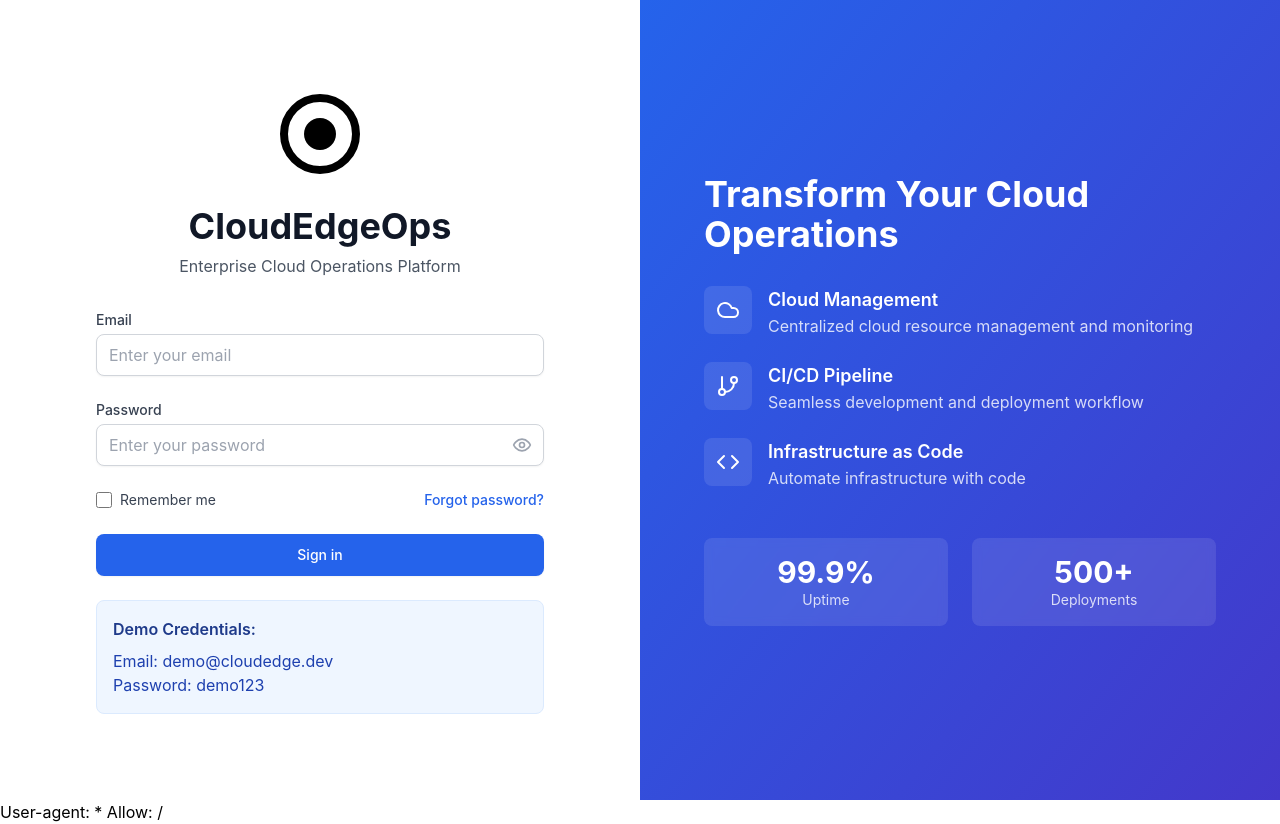
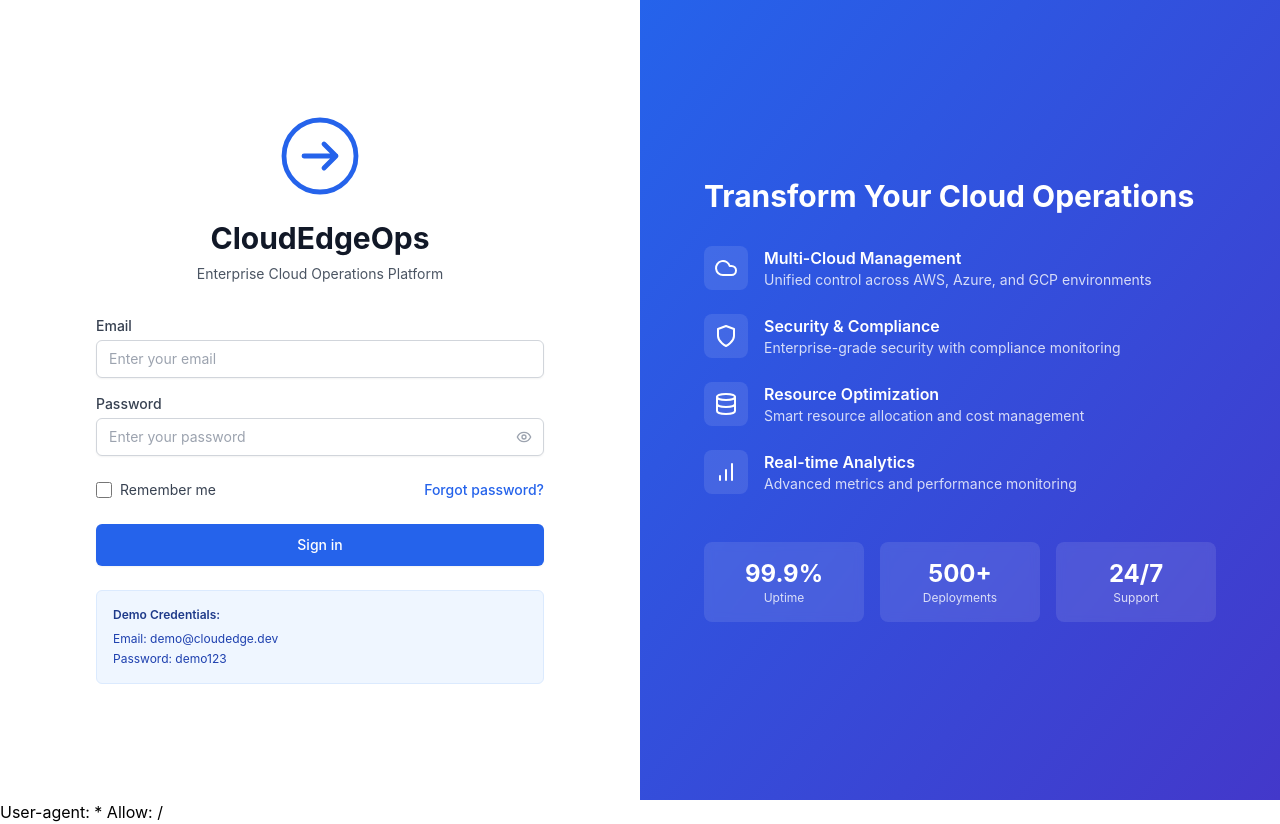
Before and after one commit to apatilgtn/OpsCanvas-IDP, a React (Create React App) app in the folder frontend/: page /login in a window 1280 px wide. Built offline with nearby package versions, Linux system fonts and the light colour scheme.

Commit message:
update logo

```diff
--- a/frontend/src/components/CloudEdgeLogo.jsx
+++ b/frontend/src/components/CloudEdgeLogo.jsx
@@ -1,26 +1,36 @@
-// src/components/CloudEdgeLogo.jsx
 import React from 'react';
 
-const CloudEdgeLogo = ({ className }) => (
-  <svg className={className} viewBox="0 0 40 40" fill="none" xmlns="http://www.w3.org/2000/svg">
-    <defs>
-      <linearGradient id="cloudGradient" x1="0%" y1="0%" x2="100%" y2="100%">
-        <stop offset="0%" stopColor="#3B82F6" />
-        <stop offset="100%" stopColor="#60A5FA" />
-      </linearGradient>
-    </defs>
-    <circle cx="20" cy="20" r="18" fill="currentColor" fillOpacity="0.1" stroke="currentColor" strokeWidth="2" />
+const CloudEdgeLogo = ({ className = 'h-8 w-8' }) => {
+  return (
+    <div className={`${className} relative`}>
+      <svg
+        viewBox="0 0 100 100"
+        fill="none"
+        xmlns="http://www.w3.org/2000/svg"
+        className="w-full h-full"
+      >
+        {/* Outer Circle */}
+        <circle
+          cx="50"
+          cy="50"
+          r="45"
+          stroke="currentColor"
+          strokeWidth="6"
+          className="text-blue-600"
+        />
+
+        {/* Arrow */}
         <path
-      d="M18 20L20 17M20 17L22 20M20 17V23"
+          d="M30 50 L70 50 M55 35 L70 50 L55 65"
           stroke="currentColor"
-      strokeWidth="2"
+          strokeWidth="6"
           strokeLinecap="round"
+          strokeLinejoin="round"
+          className="text-blue-600"
         />
-    <circle cx="20" cy="17" r="1.5" fill="currentColor" />
-    <circle cx="18" cy="20" r="1.5" fill="currentColor" />
-    <circle cx="22" cy="20" r="1.5" fill="currentColor" />
-    <circle cx="20" cy="23" r="1.5" fill="currentColor" />
       </svg>
+    </div>
   );
+};
 
 export default CloudEdgeLogo;
--- a/frontend/src/components/SidebarMenu.tsx
+++ b/frontend/src/components/SidebarMenu.tsx
@@ -1,4 +1,5 @@
 import React, { useState } from 'react';
+import { useLocation, Link } from 'react-router-dom';
 import {
   LayoutGrid,
   Box,
@@ -9,48 +10,88 @@ import {
   Users,
   Shield,
   FileText,
-  Settings
+  Settings,
+  ChevronDown,
+  MonitorDot,
+  Cloud,
+  Activity
 } from 'lucide-react';
+import CloudEdgeLogo from './CloudEdgeLogo';
 
 const SidebarMenu = () => {
-  const [activeItem, setActiveItem] = useState('Overview');
+  const location = useLocation();
+  const [expandedSection, setExpandedSection] = useState<string | null>(null);
 
   const menuItems = [
-    { name: 'Overview', icon: LayoutGrid },
-    { name: 'Service Catalog', icon: Box },
-    { name: 'Components', icon: Component },
-    { name: 'APIs', icon: Code2 },
-    { name: 'Resources', icon: Database },
-    { name: 'Systems', icon: Server },
-    { name: 'Teams', icon: Users },
-    { name: 'Security', icon: Shield },
-    { name: 'Documentation', icon: FileText },
-    { name: 'Settings', icon: Settings }
+    {
+      name: 'Overview',
+      icon: LayoutGrid,
+      path: '/dashboard',
+    },
+    {
+      name: 'Service Catalog',
+      icon: Box,
+      path: '/catalog',
+      subItems: [
+        { name: 'Services', icon: MonitorDot, path: '/catalog/services' },
+        { name: 'Metrics', icon: Activity, path: '/catalog/metrics' }
+      ]
+    },
+    {
+      name: 'Components',
+      icon: Component,
+      path: '/components',
+      subItems: [
+        { name: 'UI Components', icon: Box, path: '/components/ui' },
+        { name: 'Backend Services', icon: Server, path: '/components/backend' }
+      ]
+    },
+    {
+      name: 'APIs',
+      icon: Code2,
+      path: '/apis'
+    },
+    {
+      name: 'Resources',
+      icon: Database,
+      path: '/resources',
+      subItems: [
+        { name: 'Cloud Resources', icon: Cloud, path: '/resources/cloud' },
+        { name: 'On-Premise', icon: Server, path: '/resources/onprem' }
+      ]
+    },
+    {
+      name: 'Infrastructure',
+      icon: Server,
+      path: '/infrastructure'
+    },
+    {
+      name: 'Teams',
+      icon: Users,
+      path: '/teams'
+    },
+    {
+      name: 'Security',
+      icon: Shield,
+      path: '/security'
+    },
+    {
+      name: 'Documentation',
+      icon: FileText,
+      path: '/docs'
+    },
+    {
+      name: 'Settings',
+      icon: Settings,
+      path: '/settings'
+    }
   ];
 
+  const isPathActive = (path: string) => {
+    return location.pathname === path || location.pathname.startsWith(`${path}/`);
+  };
+
   return (
-    <div className="w-64 min-h-screen bg-gray-50 border-r border-gray-200">
-      <nav className="p-4">
-        {menuItems.map((item) => {
-          const Icon = item.icon;
-          return (
-            <button
-              key={item.name}
-              onClick={() => setActiveItem(item.name)}
-              className={`w-full flex items-center px-4 py-2 my-1 rounded-lg text-sm transition-colors duration-150 ${
-                activeItem === item.name
-                  ? 'bg-blue-100 text-blue-600'
-                  : 'text-gray-600 hover:bg-gray-100'
-              }`}
-            >
-              <Icon size={18} className="mr-3" />
-              <span>{item.name}</span>
-            </button>
-          );
-        })}
-      </nav>
-    </div>
-  );
-};
-
-export default SidebarMenu;
+    <div className="w-56 min-h-screen bg-[#1a1f2a] border-r border-gray-800">
+      {/* Logo */}
+      <div className="h-14 flex items
--- a/frontend/src/pages/LoginPage.jsx
+++ b/frontend/src/pages/LoginPage.jsx
@@ -1,7 +1,16 @@
 import React, { useState } from 'react';
 import { useNavigate } from 'react-router-dom';
-import { Eye, EyeOff, Cloud, Code, GitBranch } from 'lucide-react';
-import OceanWaveLogo from '../components/OceanWaveLogo';
+import {
+  Eye,
+  EyeOff,
+  Cloud,
+  Code,
+  GitBranch,
+  Shield,
+  Database,
+  BarChart
+} from 'lucide-react';
+import CloudEdgeLogo from '../components/CloudEdgeLogo';
 
 const LoginPage = () => {
   const navigate = useNavigate();
@@ -13,25 +22,31 @@ const LoginPage = () => {
     password: ''
   });
 
-  // Platform features showcase
+  // Updated Platform features
   const features = [
     {
       icon: <Cloud className="h-6 w-6" />,
-      title: "Cloud Management",
-      description: "Centralized cloud resource management and monitoring",
+      title: "Multi-Cloud Management",
+      description: "Unified control across AWS, Azure, and GCP environments",
       color: "text-blue-500"
     },
     {
-      icon: <GitBranch className="h-6 w-6" />,
-      title: "CI/CD Pipeline",
-      description: "Seamless development and deployment workflow",
+      icon: <Shield className="h-6 w-6" />,
+      title: "Security & Compliance",
+      description: "Enterprise-grade security with compliance monitoring",
       color: "text-green-500"
     },
     {
-      icon: <Code className="h-6 w-6" />,
-      title: "Infrastructure as Code",
-      description: "Automate infrastructure with code",
+      icon: <Database className="h-6 w-6" />,
+      title: "Resource Optimization",
+      description: "Smart resource allocation and cost management",
       color: "text-purple-500"
+    },
+    {
+      icon: <BarChart className="h-6 w-6" />,
+      title: "Real-time Analytics",
+      description: "Advanced metrics and performance monitoring",
+      color: "text-indigo-500"
     }
   ];
 
@@ -50,12 +65,10 @@ const LoginPage = () => {
     setError('');
 
     try {
-      // Simulate API call
       await new Promise(resolve => setTimeout(resolve, 1000));
-
       if (credentials.email === 'demo@cloudedge.dev' && credentials.password === 'demo123') {
         localStorage.setItem('isAuthenticated', 'true');
-        navigate('/dashboard');
+        navigate('/dashboard', { replace: true });
       } else {
         setError('Invalid credentials. Please check your email and password.');
       }
@@ -67,27 +80,31 @@ const LoginPage = () => {
   };
 
   return (
-    <div className="min-h-screen flex flex-col md:flex-row bg-gray-50">
+    <div className="min-h-screen flex flex-col md:flex-row bg-[#f0f2f5]">
       {/* Left Panel - Login Form */}
       <div className="w-full md:w-1/2 flex items-center justify-center p-8 bg-white">
         <div className="max-w-md w-full space-y-8">
           {/* Logo and Title */}
           <div className="text-center">
             <div className="flex justify-center mb-6">
-              <OceanWaveLogo className="h-24 w-24" />
+              <CloudEdgeLogo className="h-20 w-20" />
             </div>
-            <h1 className="text-4xl font-bold text-gray-900">CloudEdgeOps</h1>
-            <p className="mt-2 text-gray-600">Enterprise Cloud Operations Platform</p>
+            <h1 className="text-3xl font-bold text-gray-900">CloudEdgeOps</h1>
+            <p className="mt-2 text-sm text-gray-600">Enterprise Cloud Operations Platform</p>
           </div>
 
           {/* Login Form */}
           <form className="mt-8 space-y-6" onSubmit={handleLogin}>
             {error && (
-              <div className="bg-red-50 text-red-500 p-3 rounded-md text-sm">
+              <div className="bg-red-50 border border-red-200 text-red-600 px-4 py-3 rounded-md text-sm flex items-center">
+                <svg className="w-4 h-4 mr-2" fill="none" stroke="currentColor" viewBox="0 0 24 24">
+                  <path strokeLinecap="round" strokeLinejoin="round" strokeWidth="2" d="M12 8v4m0 4h.01M21 12a9 9 0 11-18 0 9 9 0 0118 0z" />
+                </svg>
                 {error}
               </div>
             )}
 
+            <div className="space-y-4">
               <div>
                 <label htmlFor="email" className="block text-sm font-medium text-gray-700">
                   Email
@@ -97,8 +114,8 @@ const LoginPage = () => {
                   name="email"
                   type="email"
                   required
-                className="mt-1 block w-full px-3 py-2 border border-gray-300 rounded-lg shadow-sm
-                         focus:outline-none focus:ring-2 focus:ring-blue-500 focus:border-blue-500
+                  className="mt-1 block w-full px-3 py-2 border border-gray-300 rounded-md shadow-sm
+                           text-sm focus:outline-none focus:ring-2 focus:ring-blue-500 focus:border-blue-500
                            transition-colors duration-200"
                   placeholder="Enter your email"
                   value={credentials.email}
@@ -116,8 +133,8 @@ const LoginPage = () => {
                     name="password"
                     type={showPassword ? 'text' : 'password'}
                     required
-                  className="block w-full px-3 py-2 border border-gray-300 rounded-lg shadow-sm
-                           focus:outline-none focus:ring-2 focus:ring-blue-500 focus:border-blue-500
+                    className="block w-full px-3 py-2 border border-gray-300 rounded-md shadow-sm
+                             text-sm focus:outline-none focus:ring-2 focus:ring-blue-500 focus:border-blue-500
                              transition-colors duration-200"
                     placeholder="Enter your password"
                     value={credentials.password}
@@ -128,8 +145,9 @@ const LoginPage = () => {
                     onClick={() => setShowPassword(!showPassword)}
                     className="absolute inset-y-0 right-0 pr-3 flex items-center text-gray-400 hover:text-gray-600"
                   >
-                  {showPassword ? <EyeOff className="h-5 w-5" /> : <Eye className="h-5 w-5" />}
+                    {showPassword ? <EyeOff className="h-4 w-4" /> : <Eye className="h-4 w-4" />}
                   </button>
+                </div>
               </div>
             </div>
 
@@ -156,14 +174,14 @@ const LoginPage = () => {
             <button
               type="submit"
               disabled={isLoading}
-              className="w-full flex justify-center py-2.5 px-4 border border-transparent rounded-lg
+              className="w-full flex justify-center py-2.5 px-4 border border-transparent rounded-md
                        shadow-sm text-sm font-medium text-white bg-blue-600 hover:bg-blue-700
                        focus:outline-none focus:ring-2 focus:ring-offset-2 focus:ring-blue-500
                        transition-all duration-200 disabled:opacity-50 disabled:cursor-not-allowed"
             >
               {isLoading ? (
                 <div className="flex items-center">
-                  <svg className="animate-spin -ml-1 mr-3 h-5 w-5 text-white" xmlns="http://www.w3.org/2000/svg" fill="none" viewBox="0 0 24 24">
+                  <svg className="animate-spin -ml-1 mr-3 h-4 w-4 text-white" viewBox="0 0 24 24">
                     <circle className="opacity-25" cx="12" cy="12" r="10" stroke="currentColor" strokeWidth="4"></circle>
                     <path className="opacity-75" fill="currentColor" d="M4 12a8 8 0 018-8V0C5.373 0 0 5.373 0 12h4zm2 5.291A7.962 7.962 0 014 12H0c0 3.042 1.135 5.824 3 7.938l3-2.647z"></path>
                   </svg>
@@ -175,10 +193,12 @@ const LoginPage = () => {
             </button>
 
             {/* Demo Credentials */}
-            <div className="mt-4 p-4 bg-blue-50 rounded-lg border border-blue-100">
-              <p className="font-semibold text-blue-900 mb-2">Demo Credentials:</p>
-              <p className="text-blue-800">Email: demo@cloudedge.dev</p>
-              <p className="text-blue-800">Password: demo123</p>
+            <div className="mt-4 p-4 bg-blue-50 rounded-md border border-blue-100">
+              <p className="text-xs font-semibold text-blue-900 mb-2">Demo Credentials:</p>
+              <div className="space-y-1">
+                <p className="text-xs text-blue-800">Email: demo@cloudedge.dev</p>
+                <p className="text-xs text-blue-800">Password: demo123</p>
+              </div>
             </div>
           </form>
         </div>
@@ -187,33 +207,37 @@ const LoginPage = () => {
       {/* Right Panel - Features */}
       <div className="hidden md:flex md:w-1/2 bg-gradient-to-br from-blue-600 to-indigo-700 p-8">
         <div className="w-full max-w-lg mx-auto flex flex-col justify-center text-white">
-          <h2 className="text-4xl font-bold mb-8">
+          <h2 className="text-3xl font-bold mb-8">
             Transform Your Cloud Operations
           </h2>
 
           <div className="space-y-6">
             {features.map((feature, index) => (
               <div key={index} className="flex items-start space-x-4">
-                <div className="flex-shrink-0 p-3 bg-white/10 rounded-lg">
+                <div className="flex-shrink-0 p-2.5 bg-white/10 rounded-lg">
                   {feature.icon}
                 </div>
                 <div>
-                  <h3 className="font-semibold text-lg">{feature.title}</h3>
-                  <p className="text-white/80">{feature.description}</p>
+                  <h3 className="font-semibold text-base">{feature.title}</h3>
+                  <p className="text-sm text-white/80">{feature.description}</p>
                 </div>
               </div>
             ))}
           </div>
 
           {/* Platform Stats */}
-          <div className="grid grid-cols-2 gap-6 mt-12">
+          <div className="grid grid-cols-3 gap-4 mt-12">
             <div className="text-center p-4 bg-white/10 rounded-lg backdrop-blur-sm">
-              <div className="text-3xl font-bold">99.9%</div>
-              <div className="text-sm opacity-80">Uptime</div>
+              <div className="text-2xl font-bold">99.9%</div>
+              <div className="text-xs opacity-80">Uptime</div>
             </div>
             <div className="text-center p-4 bg-white/10 rounded-lg backdrop-blur-sm">
-              <div className="text-3xl font-bold">500+</div>
-              <div className="text-sm opacity-80">Deployments</div>
+              <div className="text-2xl font-bold">500+</div>
+              <div className="text-xs opacity-80">Deployments</div>
+            </div>
+            <div className="text-center p-4 bg-white/10 rounded-lg backdrop-blur-sm">
+              <div className="text-2xl font-bold">24/7</div>
+              <div className="text-xs opacity-80">Support</div>
             </div>
           </div>
         </div>
```
Lines whose indentation alone changed are shown as unchanged.
